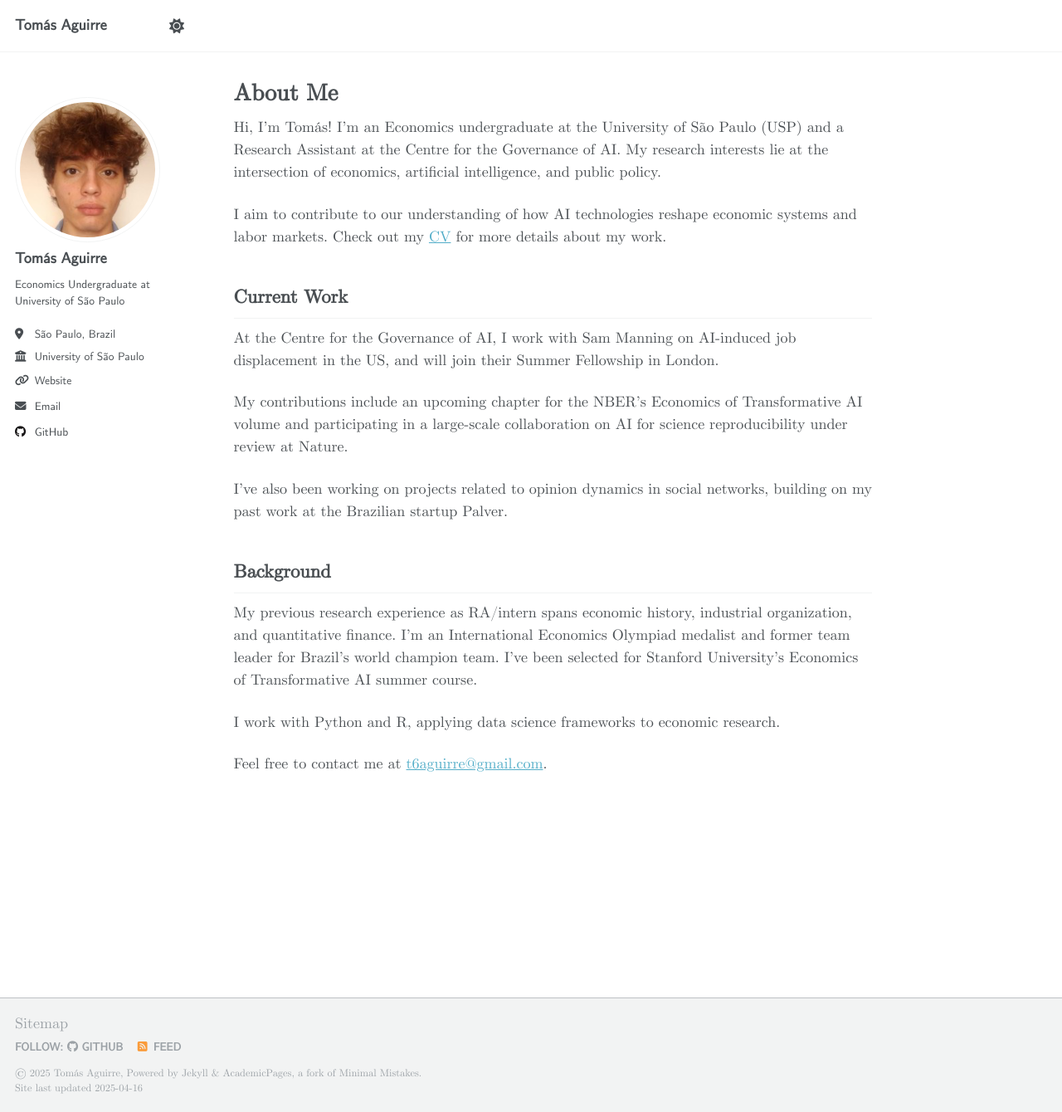
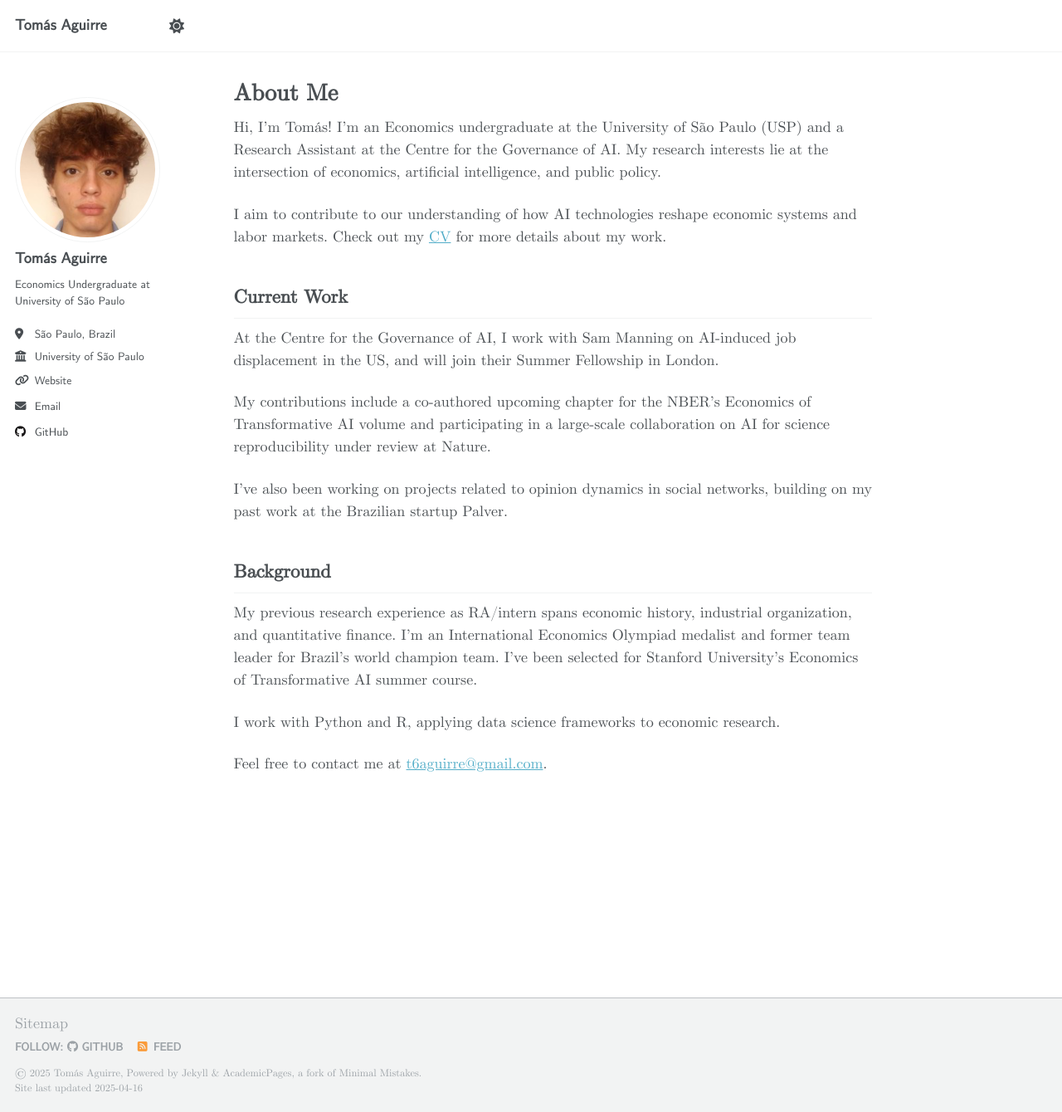
Before and after one commit to t6aguirre/t6aguirre.github.io, a Jekyll site: the page built from _pages/about.md, in a window 1280 px wide and 1340 px high. Shown: the whole window at 83% size. Built offline with Jekyll 4.4.1, drawn with Linux system fonts in a browser that asks for light colours.

Commit message:
Update about.md

```diff
--- a/_pages/about.md
+++ b/_pages/about.md
@@ -13,7 +13,7 @@ I aim to contribute to our understanding of how AI technologies reshape economic
 ## Current Work
 At the Centre for the Governance of AI, I work with Sam Manning on AI-induced job displacement in the US, and will join their Summer Fellowship in London.
 
-My contributions include an upcoming chapter for the NBER's Economics of Transformative AI volume and participating in a large-scale collaboration on AI for science reproducibility under review at Nature.
+My contributions include a co-authored upcoming chapter for the NBER's Economics of Transformative AI volume and participating in a large-scale collaboration on AI for science reproducibility under review at Nature.
 
 I've also been working on projects related to opinion dynamics in social networks, building on my past work at the Brazilian startup Palver.
 
```
